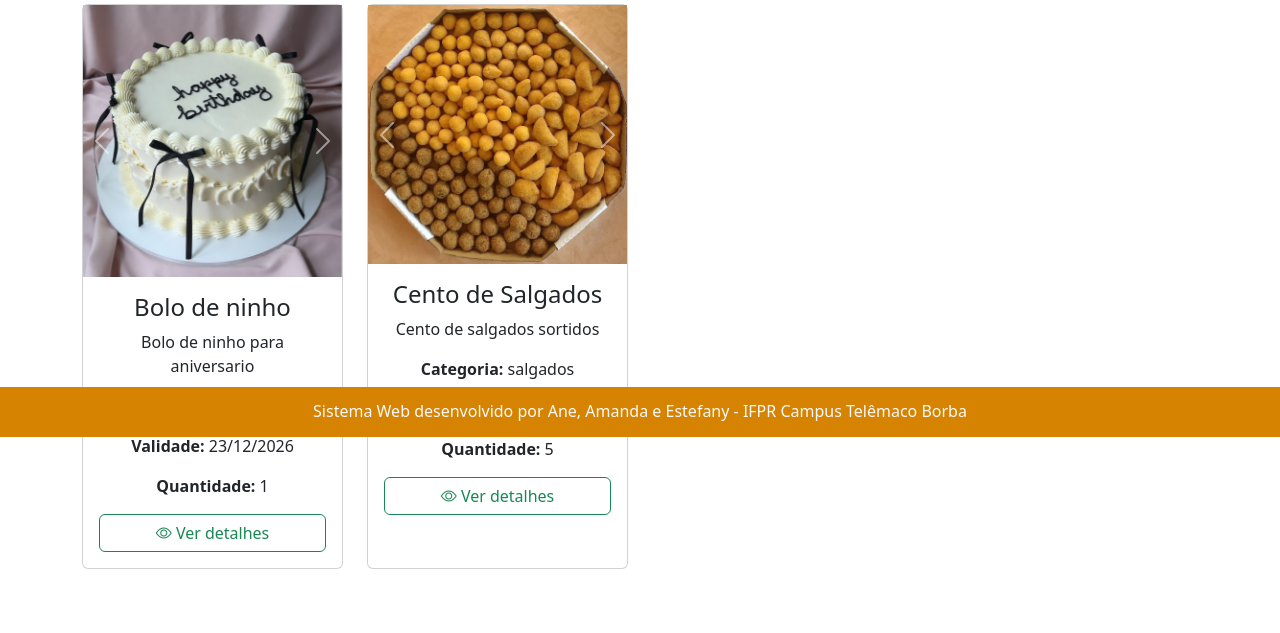
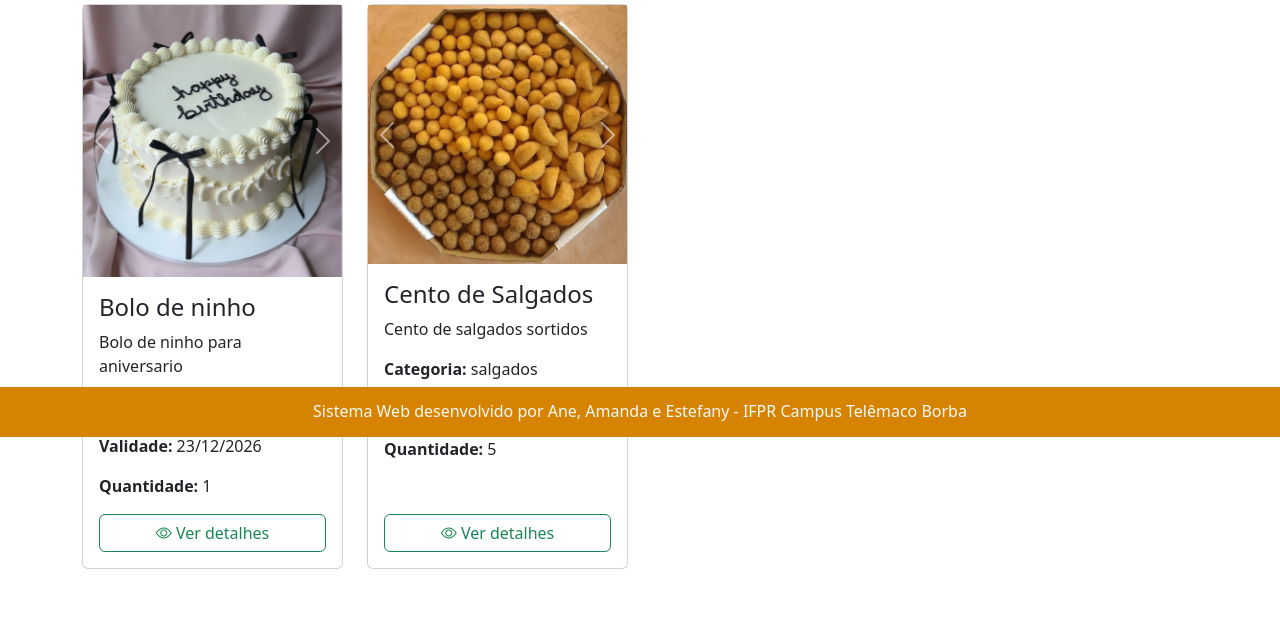
Before and after one commit to anethayne/doefacil, a PHP site: page / in a window 1280 px wide. Shown: the part 363-996 px from the top of the page. Run offline with PHP 8.4, Linux system fonts and the light colour scheme; data comes from the database, SQL or seed files in the repository.

Commit message:
Update index.php

```diff
--- a/index.php
+++ b/index.php
@@ -5,7 +5,7 @@
     <?php
         include "conexaoBD.php";
 
-        $listarDoacoes = "SELECT * FROM Produtos"; // ainda usa a mesma tabela
+        $listarDoacoes = "SELECT * FROM Produtos";
 
         if(isset($_GET['filtroProduto'])){
             $filtroProduto = $_GET['filtroProduto'];
@@ -42,12 +42,12 @@
             <form name='formFiltro' action='index.php' method='GET'>
                 <div class='form-floating mt-3'>
                     <select class='form-select' name='filtroProduto' required>
-                        <option value='todos'"; if($filtroProduto == 'todos'){echo "selected";} echo">Exibir todas as Doações</option>
-                        <option value='doces'"; if($filtroProduto == 'doces'){echo "selected";} echo">Doces</option>
-                        <option value='bebidas'"; if($filtroProduto == 'bebidas'){echo "selected";} echo">Bebidas</option>
-                        <option value='frutas'"; if($filtroProduto == 'frutas'){echo "selected";} echo">Frutas</option>
-                        <option value='verduras'"; if($filtroProduto == 'verduras'){echo "selected";} echo">Verduras</option>
-                        <option value='salgados'"; if($filtroProduto == 'salgados'){echo "selected";} echo">Salgados</option>
+                        <option value='todos'"; if($filtroProduto == 'todos'){echo " selected";} echo">Exibir todas as Doações</option>
+                        <option value='doces'"; if($filtroProduto == 'doces'){echo " selected";} echo">Doces</option>
+                        <option value='bebidas'"; if($filtroProduto == 'bebidas'){echo " selected";} echo">Bebidas</option>
+                        <option value='frutas'"; if($filtroProduto == 'frutas'){echo " selected";} echo">Frutas</option>
+                        <option value='verduras'"; if($filtroProduto == 'verduras'){echo " selected";} echo">Verduras</option>
+                        <option value='salgados'"; if($filtroProduto == 'salgados'){echo " selected";} echo">Salgados</option>
                     </select>
                     <label for='filtroProduto'>Selecione uma Categoria</label>
                     <br>
@@ -65,37 +65,39 @@
     <div class="row">
         <?php
             while($registro = mysqli_fetch_assoc($res)){
-                $idProduto   = $registro['id_produtos'];
-                $url         = $registro['url']; // pode ter mais de uma url separada por vírgula
-                $nome        = $registro['nome'];
-                $descricao   = $registro['descricao'];
-                $categoria   = $registro['categorias'];
+                $idProduto    = $registro['id_produtos'];
+                $url          = $registro['url'];
+                $nome         = $registro['nome'];
+                $descricao    = $registro['descricao'];
+                $categoria    = $registro['categorias'];
                 $dataValidade = $registro['data_validade'];
-                $quantidade  = $registro['quantidade'];
+                $quantidade   = $registro['quantidade'];
 
                 $diaValidade = substr($dataValidade, 8, 2);
                 $mesValidade = substr($dataValidade, 5, 2);
                 $anoValidade = substr($dataValidade, 0, 4);
 
-                // transforma em array se tiver várias imagens separadas por vírgula
                 $imagens = explode(",", $url);
 
                 echo "
                     <div class='col-sm-3 mb-3'>
-                        <div class='card h-100'>
+                        <div class='card h-100 d-flex flex-column'>
 
                             <!-- Carrossel de imagens -->
                             <div id='carousel$idProduto' class='carousel slide' data-bs-ride='carousel'>
-                                <div class='carousel-inner'>";
+                                <div class='carousel-inner'>
+                ";
                                     $active = "active";
                                     foreach($imagens as $img){
                                         echo "
                                             <div class='carousel-item $active'>
                                                 <img src='$img' class='d-block w-100' alt='Imagem da doação $nome'>
-                                            </div>";
+                                            </div>
+                                        ";
                                         $active = "";
                                     }
-                                echo "</div>
+                echo "
+                                </div>
                                 <button class='carousel-control-prev' type='button' data-bs-target='#carousel$idProduto' data-bs-slide='prev'>
                                     <span class='carousel-control-prev-icon'></span>
                                 </button>
@@ -104,13 +106,13 @@
                                 </button>
                             </div>
 
-                            <div class='card-body text-center'>
+                            <div class='card-body d-flex flex-column'>
                                 <h4 class='card-title'>$nome</h4>
                                 <p class='card-text'>$descricao</p>
                                 <p class='card-text'><strong>Categoria:</strong> $categoria</p>
                                 <p class='card-text'><strong>Validade:</strong> $diaValidade/$mesValidade/$anoValidade</p>
                                 <p class='card-text'><strong>Quantidade:</strong> $quantidade</p>
-                                <div class='d-grid'>
+                                <div class='d-grid mt-auto'>
                                     <a class='btn btn-outline-success' href='visualizarProduto.php?idProduto=$idProduto'>
                                         <i class='bi bi-eye'></i> Ver detalhes
                                     </a>
@@ -125,6 +127,4 @@
     </div>
 </div>
 
-
-
 <?php include "footer.php" ?>
```
Lines whose indentation alone changed are shown as unchanged.
